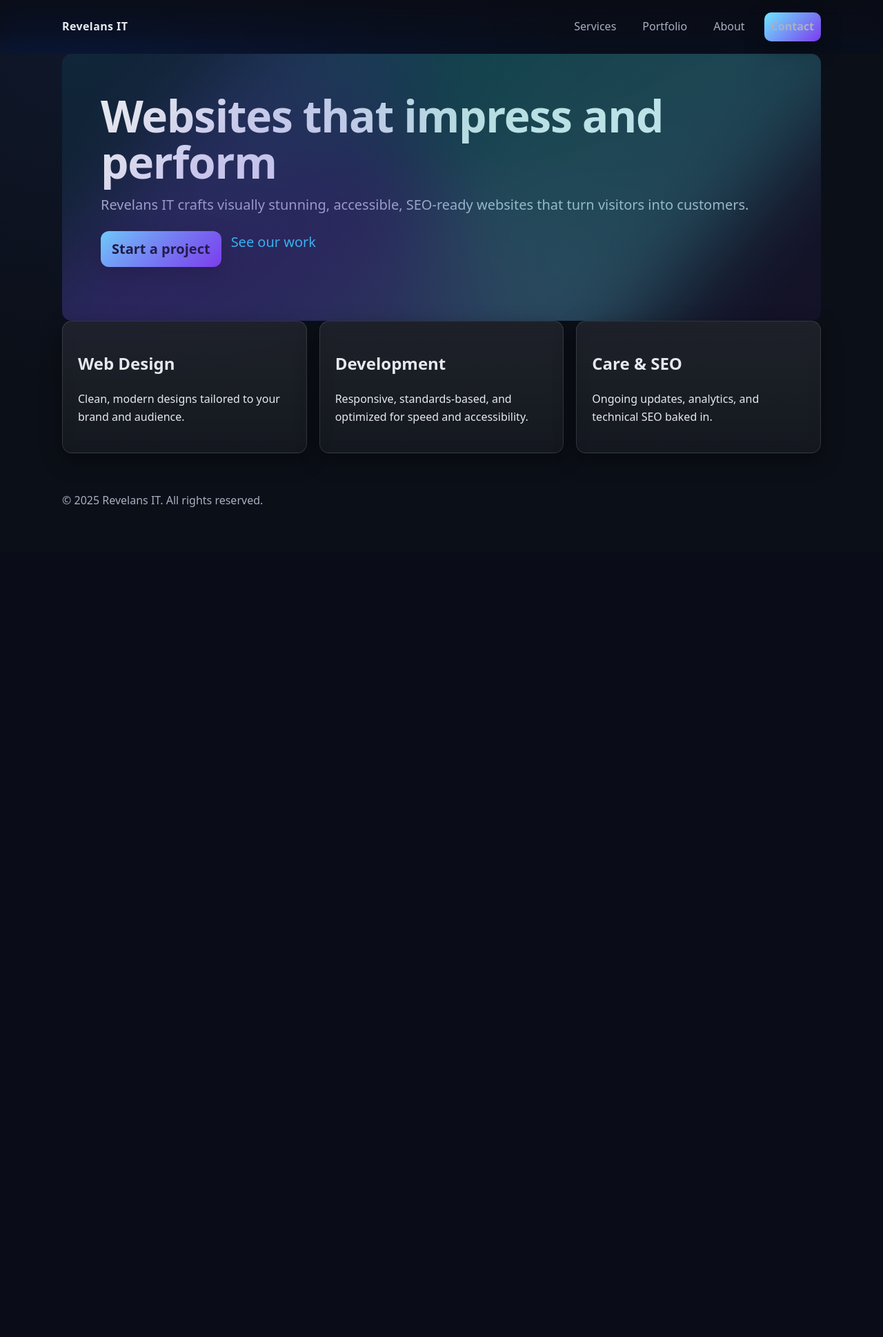
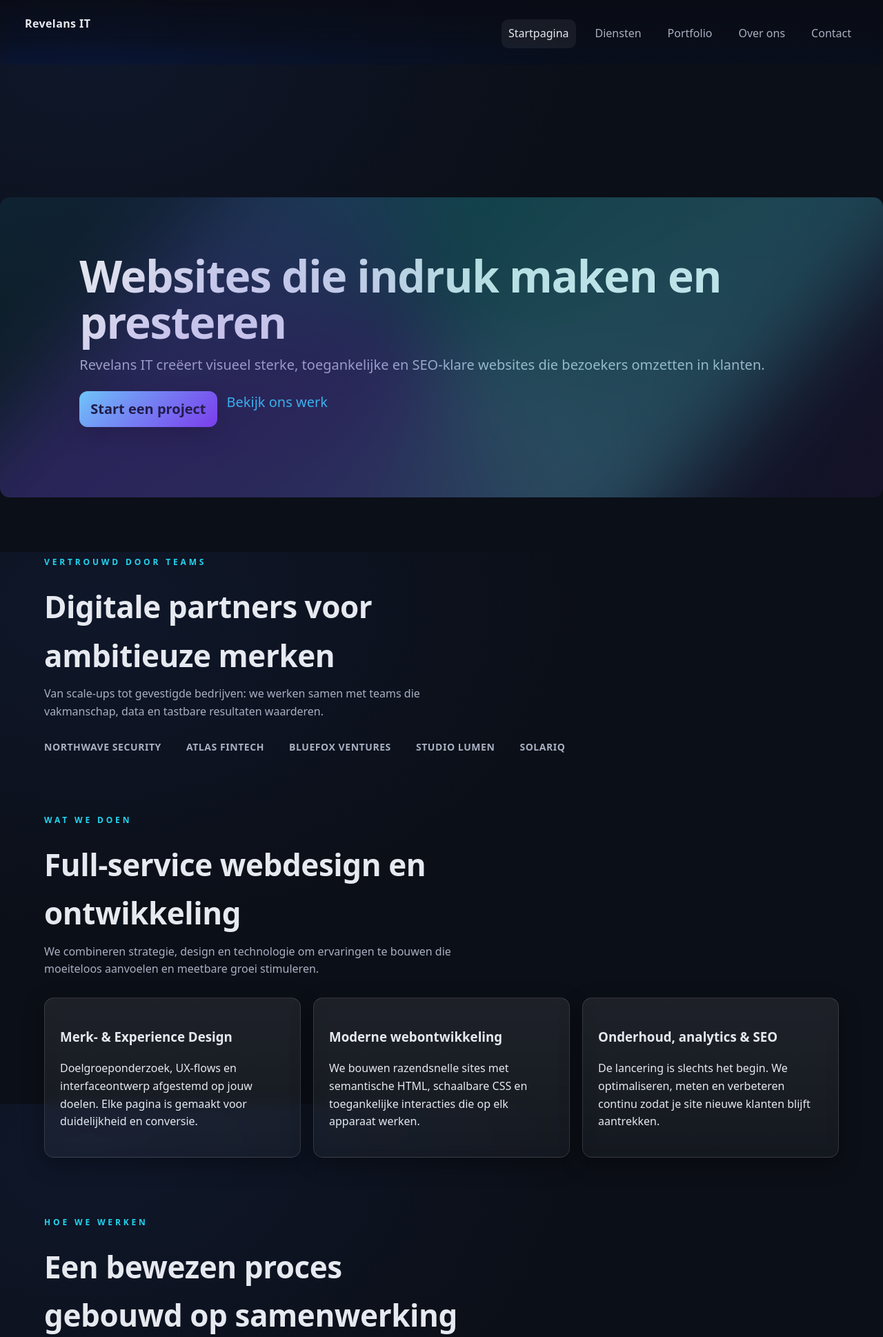
Before and after one commit to RevelansIT/revelansit, a PHP site: page / in a window 1280 px wide. Shown: the top 1938 px of the page at 69% size. Before the commit the page ends 735 px from the top, so only its background shows below. Run offline with PHP 8.4, Linux system fonts and the light colour scheme.

Commit message:
Translate site content to Dutch

```diff
--- a/assets/css/styles.css
+++ b/assets/css/styles.css
@@ -23,24 +23,63 @@ body{
               linear-gradient(180deg, #0b0f17, #0b0f17);
 }
 
-.container{width:min(1100px, 92%); margin-inline:auto}
+.container{
+  --gutter: clamp(18px, 5vw, 72px);
+  width:100%;
+  max-width:none;
+  margin-inline:auto;
+  padding-inline:var(--gutter);
+}
+
+/* Sections */
+.section{margin:72px 0}
+.section-header{display:flex; flex-direction:column; gap:8px; margin-bottom:28px; max-width:620px}
+.section-label{font-size:12px; letter-spacing:.32em; text-transform:uppercase; font-weight:700; color:var(--accent)}
+.section-title{margin:0; font-size: clamp(28px, 4.4vw, 44px); letter-spacing:-.01em}
+.section-subtitle{margin:0; color:var(--muted)}
+.logo-row{list-style:none; margin:0; padding:0; display:flex; flex-wrap:wrap; gap:24px 36px; color:var(--muted); font-weight:600; letter-spacing:.04em; text-transform:uppercase; font-size:14px}
+.grid-2{display:grid; gap:18px; grid-template-columns:repeat(2, 1fr)}
+.testimonial{margin:0}
+.testimonial cite{display:block; margin-top:18px; font-style:normal; color:var(--muted)}
+.section.cta{text-align:center; padding:48px}
+.section.cta .section-title{margin-bottom:12px}
+.section.cta .section-subtitle{margin-bottom:20px}
+.section.cta .actions{justify-content:center}
 
 /* Header */
-.site-header{position:sticky; top:0; z-index:10; backdrop-filter:saturate(180%) blur(8px); background:linear-gradient(180deg, rgba(10,12,20,.8), rgba(10,12,20,.5) 60%, transparent)}
-.site-header .container{display:flex; align-items:center; gap:16px; padding:18px 0}
+.site-header{position:-webkit-sticky; position:sticky; top:0; z-index:20; backdrop-filter:saturate(180%) blur(8px); background:linear-gradient(180deg, rgba(10,12,20,.85), rgba(10,12,20,.55) 60%, transparent); margin-bottom:clamp(72px, 10vw, 150px)}
+.site-header .container{
+  --gutter: clamp(12px, 3vw, 36px);
+  display:flex;
+  align-items:flex-start;
+  gap:24px;
+  padding:22px var(--gutter) 24px;
+  margin:0;
+  width:100%;
+}
 .logo{font-weight:800; letter-spacing:.4px; text-decoration:none; color:var(--text)}
-.site-nav{margin-left:auto; display:flex; gap:18px; align-items:center}
+.site-nav{margin-left:auto; display:flex; gap:18px; align-items:flex-start; padding-top:6px}
 .site-nav a{color:var(--muted); text-decoration:none; padding:8px 10px; border-radius:10px; transition:all .25s ease}
 .site-nav a[aria-current="page"], .site-nav a:hover{color:var(--text); background:var(--surface)}
 .nav-toggle{display:none}
 
+main.container{padding-top:clamp(28px, 5vw, 72px)}
+
 /* Hero */
 .hero{padding:96px 0 56px; text-align:left}
+.hero.gradient-animated{
+  --section-gutter: var(--gutter, clamp(18px, 5vw, 72px));
+  margin-inline: calc(-1 * var(--section-gutter));
+  padding: clamp(48px, 8vw, 80px) calc(var(--section-gutter) + clamp(12px, 4vw, 60px));
+}
 .hero h1{font-size: clamp(34px, 6vw, 64px); line-height:1.06; margin:0 0 12px; letter-spacing:-.02em}
 .hero p{font-size: clamp(16px, 2.2vw, 20px); color:var(--muted); margin:0 0 22px}
 .hero .actions{display:flex; gap:14px; flex-wrap:wrap}
 .gradient-animated{
-  position:relative; border-radius: var(--radius); padding:56px; overflow:hidden; background:linear-gradient(120deg, rgba(34,211,238,.08), rgba(124,58,237,.08));
+  position:relative;
+  border-radius: var(--radius);
+  overflow:hidden;
+  background:linear-gradient(120deg, rgba(34,211,238,.08), rgba(124,58,237,.08));
 }
 .gradient-animated::before{
   content:""; position:absolute; inset:-40%; background:conic-gradient(from 0deg, var(--brand-1), var(--brand-2), #14b8a6, var(--brand-1)); filter:blur(60px); opacity:.25; animation:spin 18s linear infinite;
@@ -69,14 +108,136 @@ body{
 .contact-form .button{margin-top:8px}
 
 /* Footer */
-.site-footer{padding:40px 0; color:var(--muted)}
+.site-footer{
+  --footer-gutter: clamp(16px, 6vw, 120px);
+  margin-top:96px;
+  padding:56px var(--footer-gutter) 32px;
+  color:var(--muted);
+  border-top:1px solid rgba(255,255,255,.08);
+  background:linear-gradient(180deg, rgba(11,15,23,.6), rgba(11,15,23,.85));
+}
+.site-footer .container{
+  --gutter: var(--footer-gutter);
+  padding-inline:0;
+  max-width:none;
+}
+.site-footer .footer-grid{
+  display:flex;
+  width:100%;
+  flex-wrap:wrap;
+  gap:32px;
+  justify-content:space-between;
+  align-items:flex-start;
+}
+.site-footer .footer-grid > *{flex:1 1 220px}
+.site-footer .footer-brand{
+  max-width:360px;
+  flex:1 1 240px;
+}
+.site-footer .footer-brand p{margin-top:12px; margin-bottom:0}
+.footer-heading{
+  text-transform:uppercase;
+  letter-spacing:.32em;
+  font-size:12px;
+  font-weight:700;
+  color:var(--accent);
+  margin:0 0 14px;
+}
+.social-links{
+  list-style:none;
+  margin:0;
+  padding:0;
+  display:flex;
+  flex-direction:column;
+  gap:10px;
+}
+.social-links a{
+  color:var(--text);
+  text-decoration:none;
+  display:flex;
+  align-items:center;
+  gap:14px;
+  font-weight:600;
+  transition:color .25s ease;
+}
+.social-links a:hover{color:var(--accent)}
+.social-icon{
+  width:28px;
+  height:28px;
+  display:inline-flex;
+  align-items:center;
+  justify-content:center;
+  border-radius:999px;
+  background:linear-gradient(135deg, rgba(110,231,255,.18), rgba(124,58,237,.18));
+  border:1px solid rgba(255,255,255,.18);
+}
+.social-icon svg{width:16px; height:16px; fill:currentColor}
+.social-label{display:flex; flex-direction:column; gap:2px}
+.social-name{font-size:15px; font-weight:600; color:inherit}
+.social-handle{color:var(--muted); font-weight:500; font-size:13px}
+.footer-actions{
+  display:flex;
+  flex-direction:column;
+  gap:16px;
+  align-items:flex-end;
+  margin-left:auto;
+  flex:0 0 auto;
+}
+.button-outline{
+  display:inline-flex;
+  align-items:center;
+  gap:8px;
+  padding:10px 16px;
+  border-radius:12px;
+  border:1px solid rgba(255,255,255,.22);
+  color:var(--text);
+  background:transparent;
+  text-decoration:none;
+  font-weight:600;
+  transition:all .25s ease;
+  cursor:pointer;
+  font:inherit;
+  line-height:1.2;
+}
+.button-outline:focus-visible{outline:2px solid var(--accent); outline-offset:2px}
+.button-outline:hover{
+  border-color:rgba(255,255,255,.45);
+  color:var(--accent);
+}
+.button-outline::after{
+  content:"↑";
+  font-size:14px;
+}
+.footer-meta{
+  margin-top:36px;
+  padding-top:24px;
+  border-top:1px solid rgba(255,255,255,.08);
+  font-size:14px;
+  display:flex;
+  flex-wrap:wrap;
+  gap:12px;
+  justify-content:space-between;
+  align-items:center;
+}
+.footer-meta p{margin:0}
+.footer-meta .design-credit{color:var(--text); font-weight:600}
 
 /* Responsive */
 @media (max-width: 840px){
-  .grid-3{grid-template-columns:1fr}
-  .site-nav{display:none}
+  .grid-3, .grid-2{grid-template-columns:1fr}
+  .section.cta{padding:32px}
+  .site-nav{display:none; padding-top:0}
   .nav-toggle{display:inline-flex; margin-left:auto; border:1px solid rgba(255,255,255,.14); background:var(--surface); color:var(--text); border-radius:10px; padding:8px 10px}
   .site-header.open .site-nav{display:flex; position:absolute; top:64px; right:4%; left:4%; background:rgba(12,14,22,.95); border:1px solid rgba(255,255,255,.14); border-radius:12px; padding:10px; flex-direction:column}
   .hero{padding:72px 0 40px}
-  .gradient-animated{padding:32px}
+  .hero.gradient-animated{
+    --section-gutter: var(--gutter, clamp(18px, 5vw, 72px));
+    margin-inline: calc(-1 * var(--section-gutter));
+    padding: clamp(36px, 12vw, 52px) calc(var(--section-gutter) + clamp(16px, 8vw, 32px));
+  }
+  .site-footer{margin-top:72px; padding:48px var(--footer-gutter) 28px}
+  .site-footer .container{padding-inline:0}
+  .site-footer .footer-grid{flex-direction:column}
+  .footer-actions{width:100%; align-items:flex-start; margin-left:0}
+  .footer-meta{flex-direction:column; align-items:flex-start}
 }
--- a/assets/js/main.js
+++ b/assets/js/main.js
@@ -2,6 +2,18 @@
 document.addEventListener('DOMContentLoaded', () => {
   const y = document.getElementById('year');
   if (y) y.textContent = new Date().getFullYear();
+
+  const prefersReducedMotion = window.matchMedia('(prefers-reduced-motion: reduce)');
+  const getScrollOptions = () =>
+    prefersReducedMotion.matches
+      ? { top: 0 }
+      : { top: 0, behavior: 'smooth' };
+
+  document.querySelectorAll('.back-to-top').forEach((button) => {
+    button.addEventListener('click', () => {
+      window.scrollTo(getScrollOptions());
+    });
+  });
 
   // Mobile nav toggle
   const toggle = document.querySelector('.nav-toggle');
--- a/index.html
+++ b/index.html
@@ -1,59 +1,179 @@
 <!doctype html>
-<html lang="en">
+<html lang="nl">
   <head>
     <meta charset="utf-8" />
     <meta name="viewport" content="width=device-width, initial-scale=1" />
-    <title>Revelans IT — Web Design Studio</title>
-    <meta name="description" content="Revelans IT is a web design and development studio crafting fast, accessible, conversion‑focused websites." />
-    <meta property="og:title" content="Revelans IT — Web Design Studio" />
-    <meta property="og:description" content="We craft fast, accessible, conversion‑focused websites for businesses." />
+    <title>Revelans IT — Webdesignstudio</title>
+    <meta name="description" content="Revelans IT is een webdesign- en ontwikkelstudio die snelle, toegankelijke en conversiegerichte websites maakt." />
+    <meta property="og:title" content="Revelans IT — Webdesignstudio" />
+    <meta property="og:description" content="Wij maken snelle, toegankelijke en conversiegerichte websites voor bedrijven." />
     <meta property="og:type" content="website" />
     <link rel="icon" type="image/svg+xml" href="assets/img/favicon.svg" />
     <link rel="stylesheet" href="assets/css/styles.css" />
   </head>
-  <body>
+  <body id="top">
     <header class="site-header">
       <div class="container">
         <a class="logo" href="index.html">Revelans IT</a>
         <button class="nav-toggle" aria-expanded="false" aria-controls="primary-nav">Menu</button>
-        <nav id="primary-nav" class="site-nav" aria-label="Primary">
-          <a href="services.html">Services</a>
+        <nav id="primary-nav" class="site-nav" aria-label="Hoofdmenu">
+          <a aria-current="page" href="index.html">Startpagina</a>
+          <a href="services.html">Diensten</a>
           <a href="portfolio.html">Portfolio</a>
-          <a href="about.html">About</a>
-          <a class="button" href="contact.html">Contact</a>
+          <a href="about.html">Over ons</a>
+          <a href="contact.html">Contact</a>
         </nav>
       </div>
     </header>
 
     <main id="content" class="container">
       <section class="hero gradient-animated">
-        <h1>Websites that impress and perform</h1>
-        <p>Revelans IT crafts visually stunning, accessible, SEO‑ready websites that turn visitors into customers.</p>
+        <h1>Websites die indruk maken en presteren</h1>
+        <p>Revelans IT creëert visueel sterke, toegankelijke en SEO-klare websites die bezoekers omzetten in klanten.</p>
         <p class="actions">
-          <a class="button" href="contact.html">Start a project</a>
-          <a class="link" href="portfolio.html">See our work</a>
+          <a class="button" href="contact.html">Start een project</a>
+          <a class="link" href="portfolio.html">Bekijk ons werk</a>
         </p>
       </section>
 
-      <section class="features grid-3">
+      <section class="section">
+        <header class="section-header">
+          <p class="section-label">Vertrouwd door teams</p>
+          <h2 class="section-title">Digitale partners voor ambitieuze merken</h2>
+          <p class="section-subtitle">Van scale-ups tot gevestigde bedrijven: we werken samen met teams die vakmanschap, data en tastbare resultaten waarderen.</p>
+        </header>
+        <ul class="logo-row">
+          <li>Northwave Security</li>
+          <li>Atlas Fintech</li>
+          <li>Bluefox Ventures</li>
+          <li>Studio Lumen</li>
+          <li>SolarIQ</li>
+        </ul>
+      </section>
+
+      <section class="section">
+        <header class="section-header">
+          <p class="section-label">Wat we doen</p>
+          <h2 class="section-title">Full-service webdesign en ontwikkeling</h2>
+          <p class="section-subtitle">We combineren strategie, design en technologie om ervaringen te bouwen die moeiteloos aanvoelen en meetbare groei stimuleren.</p>
+        </header>
+        <div class="grid-3">
           <article class="glass card">
-          <h2>Web Design</h2>
-          <p>Clean, modern designs tailored to your brand and audience.</p>
+            <h3>Merk- & Experience Design</h3>
+            <p>Doelgroeponderzoek, UX-flows en interfaceontwerp afgestemd op jouw doelen. Elke pagina is gemaakt voor duidelijkheid en conversie.</p>
           </article>
           <article class="glass card">
-          <h2>Development</h2>
-          <p>Responsive, standards‑based, and optimized for speed and accessibility.</p>
+            <h3>Moderne webontwikkeling</h3>
+            <p>We bouwen razendsnelle sites met semantische HTML, schaalbare CSS en toegankelijke interacties die op elk apparaat werken.</p>
           </article>
           <article class="glass card">
-          <h2>Care & SEO</h2>
-          <p>Ongoing updates, analytics, and technical SEO baked in.</p>
+            <h3>Onderhoud, analytics & SEO</h3>
+            <p>De lancering is slechts het begin. We optimaliseren, meten en verbeteren continu zodat je site nieuwe klanten blijft aantrekken.</p>
           </article>
+        </div>
+      </section>
+
+      <section class="section">
+        <header class="section-header">
+          <p class="section-label">Hoe we werken</p>
+          <h2 class="section-title">Een bewezen proces gebouwd op samenwerking</h2>
+          <p class="section-subtitle">Onze frameworks houden projecten in beweging en laten ruimte voor creativiteit en experiment.</p>
+        </header>
+        <div class="grid-2 process-grid">
+          <article class="glass card">
+            <h3>1. Discovery & strategie</h3>
+            <p>We stemmen af met stakeholders, brengen user journeys in kaart en bepalen succesindicatoren zodat iedereen weet wat we bouwen en waarom.</p>
+          </article>
+          <article class="glass card">
+            <h3>2. Design sprints</h3>
+            <p>Snelle designiteraties, prototyping en feedbackloops zorgen dat we tot pixel-perfecte oplossingen komen voordat ontwikkeling start.</p>
+          </article>
+          <article class="glass card">
+            <h3>3. Development & QA</h3>
+            <p>Component-gedreven ontwikkeling, grondig testen en toegankelijkheidscontroles zorgen voor een soepele, toekomstbestendige lancering.</p>
+          </article>
+          <article class="glass card">
+            <h3>4. Lanceren & optimaliseren</h3>
+            <p>We rollen uit, monitoren en itereren: we volgen analytics, scherpen content aan en ondersteunen je team na de lancering.</p>
+          </article>
+        </div>
+      </section>
+
+      <section class="section">
+        <header class="section-header">
+          <p class="section-label">In hun woorden</p>
+          <h2 class="section-title">Teams die met Revelans IT lanceren</h2>
+          <p class="section-subtitle">We worden een verlengstuk van je product- en marketingteams, klaar om complexiteit te ontwarren en werk met impact op te leveren.</p>
+        </header>
+        <div class="grid-2 testimonials">
+          <blockquote class="glass card testimonial">
+            <p>“Revelans IT heeft onze verouderde site omgetoverd tot een leadmachine. Binnen enkele weken na de lancering verdubbelden de conversies.”</p>
+            <cite>— Eva Willems, Marketing Lead bij Northwave Security</cite>
+          </blockquote>
+          <blockquote class="glass card testimonial">
+            <p>“Hun aandacht voor toegankelijkheid en snelheid is ongeëvenaard. We hebben eindelijk een site die de kwaliteit van ons product weerspiegelt.”</p>
+            <cite>— Jonas de Vries, Founder van Atlas Fintech</cite>
+          </blockquote>
+        </div>
+      </section>
+
+      <section class="section cta glass card">
+        <h2 class="section-title">Klaar om iets bijzonders te bouwen?</h2>
+        <p class="section-subtitle">Vertel ons over je doelen en wij maken een roadmap die je er sneller brengt.</p>
+        <p class="actions">
+          <a class="button" href="contact.html">Plan een gesprek</a>
+          <a class="link" href="services.html">Ontdek diensten</a>
+        </p>
       </section>
     </main>
 
     <footer class="site-footer">
       <div class="container">
-        <p>© <span id="year"></span> Revelans IT. All rights reserved.</p>
+        <div class="footer-grid">
+          <div class="footer-brand">
+            <a class="logo" href="index.html">Revelans IT</a>
+            <p>Webdesignstudio die snelle, toegankelijke en conversiegerichte ervaringen creëert.</p>
+          </div>
+          <div>
+            <p class="footer-heading">Volg ons</p>
+            <ul class="social-links">
+              <li>
+                <a href="https://www.instagram.com/revelansit" target="_blank" rel="noopener noreferrer">
+                  <span class="social-icon" aria-hidden="true">
+                    <svg viewBox="0 0 24 24" aria-hidden="true">
+                      <path d="M12 7.2a4.8 4.8 0 104.8 4.8A4.81 4.81 0 0012 7.2zm0 7.6a2.8 2.8 0 112.8-2.8A2.81 2.81 0 0112 14.8zm6.5-7.9a1.12 1.12 0 11-1.12-1.12 1.12 1.12 0 011.12 1.12z"></path>
+                      <path d="M12 2.4c3.22 0 3.6.01 4.87.07 1.17.05 1.8.24 2.22.4a3.3 3.3 0 011.19.77 3.3 3.3 0 01.77 1.19c.16.42.35 1.05.4 2.22.06 1.27.07 1.65.07 4.87s-.01 3.6-.07 4.87c-.05 1.17-.24 1.8-.4 2.22a3.3 3.3 0 01-.77 1.19 3.3 3.3 0 01-1.19.77c-.42.16-1.05.35-2.22.4-1.27.06-1.65.07-4.87.07s-3.6-.01-4.87-.07c-1.17-.05-1.8-.24-2.22-.4a3.3 3.3 0 01-1.19-.77 3.3 3.3 0 01-.77-1.19c-.16-.42-.35-1.05-.4-2.22C2.41 15.6 2.4 15.22 2.4 12s.01-3.6.07-4.87c.05-1.17.24-1.8.4-2.22a3.3 3.3 0 01.77-1.19 3.3 3.3 0 011.19-.77c.42-.16 1.05-.35 2.22-.4C8.4 2.41 8.78 2.4 12 2.4m0-1.4c-3.28 0-3.69.01-4.99.07-1.29.06-2.17.27-2.93.58a4.7 4.7 0 00-1.71 1.12 4.7 4.7 0 00-1.12 1.71c-.31.76-.52 1.64-.58 2.93C1.01 9.11 1 9.52 1 12s.01 2.89.07 4.19c.06 1.29.27 2.17.58 2.93a4.7 4.7 0 001.12 1.71 4.7 4.7 0 001.71 1.12c.76.31 1.64.52 2.93.58 1.3.06 1.71.07 4.99.07s3.69-.01 4.99-.07c1.29-.06 2.17-.27 2.93-.58a4.7 4.7 0 001.71-1.12 4.7 4.7 0 001.12-1.71c.31-.76.52-1.64.58-2.93.06-1.3.07-1.71.07-4.99s-.01-3.69-.07-4.99c-.06-1.29-.27-2.17-.58-2.93a4.7 4.7 0 00-1.12-1.71 4.7 4.7 0 00-1.71-1.12c-.76-.31-1.64-.52-2.93-.58C15.69 1.01 15.28 1 12 1z"></path>
+                    </svg>
+                  </span>
+                  <span class="social-label">
+                    <span class="social-name">Instagram</span>
+                    <span class="social-handle">@revelansit</span>
+                  </span>
+                </a>
+              </li>
+              <li>
+                <a href="https://www.linkedin.com/company/revelans-it" target="_blank" rel="noopener noreferrer">
+                  <span class="social-icon" aria-hidden="true">
+                    <svg viewBox="0 0 24 24" aria-hidden="true">
+                      <path d="M4.98 3.5a2.5 2.5 0 11-.02 5 2.5 2.5 0 01.02-5zM3 8.75h3.96V21H3zM9.24 8.75H13v1.66h.05c.52-.98 1.76-2.02 3.63-2.02 3.88 0 4.6 2.55 4.6 5.88V21h-3.96v-5.64c0-1.36-.03-3.1-1.89-3.1-1.9 0-2.19 1.48-2.19 3v5.74H9.24z"></path>
+                    </svg>
+                  </span>
+                  <span class="social-label">
+                    <span class="social-name">LinkedIn</span>
+                    <span class="social-handle">Revelans IT</span>
+                  </span>
+                </a>
+              </li>
+            </ul>
+          </div>
+          <div class="footer-actions">
+            <button class="button-outline back-to-top" type="button" aria-label="Terug naar boven">Naar boven</button>
+          </div>
+        </div>
+        <div class="footer-meta">
+          <p>© <span id="year"></span> Revelans IT. Alle rechten voorbehouden.</p>
+          <p class="design-credit">Ontworpen door Revelans IT</p>
+        </div>
       </div>
     </footer>
 
--- a/wp-theme/revelansit/footer.php
+++ b/wp-theme/revelansit/footer.php
@@ -1,7 +1,7 @@
     </main>
     <footer class="site-footer">
       <div class="container">
-        <p>© <?php echo date('Y'); ?> Revelans IT. All rights reserved.</p>
+        <p>© <?php echo date('Y'); ?> Revelans IT. Alle rechten voorbehouden.</p>
       </div>
     </footer>
     <?php wp_footer(); ?>
--- a/wp-theme/revelansit/functions.php
+++ b/wp-theme/revelansit/functions.php
@@ -7,7 +7,7 @@ add_action('after_setup_theme', function(){
   add_theme_support('title-tag');
   add_theme_support('post-thumbnails');
   register_nav_menus([
-    'primary' => __('Primary Menu', 'revelansit')
+    'primary' => __('Hoofdmenu', 'revelansit')
   ]);
 });
 
--- a/wp-theme/revelansit/header.php
+++ b/wp-theme/revelansit/header.php
@@ -10,7 +10,7 @@
       <div class="container">
         <a class="logo" href="<?php echo esc_url(home_url('/')); ?>">Revelans IT</a>
         <button class="nav-toggle" aria-expanded="false" aria-controls="primary-nav">Menu</button>
-        <nav id="primary-nav" class="site-nav" aria-label="Primary">
+        <nav id="primary-nav" class="site-nav" aria-label="<?php esc_attr_e('Hoofdmenu', 'revelansit'); ?>">
           <?php wp_nav_menu(['theme_location' => 'primary', 'container' => false, 'items_wrap' => '%3$s']); ?>
         </nav>
       </div>
--- a/wp-theme/revelansit/index.php
+++ b/wp-theme/revelansit/index.php
@@ -7,6 +7,6 @@
       </div>
     </article>
   <?php endwhile; else: ?>
-    <p><?php _e('Sorry, no content found.', 'revelansit'); ?></p>
+    <p><?php _e('Geen inhoud gevonden.', 'revelansit'); ?></p>
   <?php endif; ?>
 <?php get_footer(); ?>
```
Also changed, not shown: 404.html (+55 -5 lines), about.html (+62 -17 lines), contact.html (+63 -18 lines), portfolio.html (+60 -15 lines), services.html (+59 -14 lines), wp-theme/revelansit/front-page.php (+9 -9 lines). Lines whose indentation alone changed are shown as unchanged.
